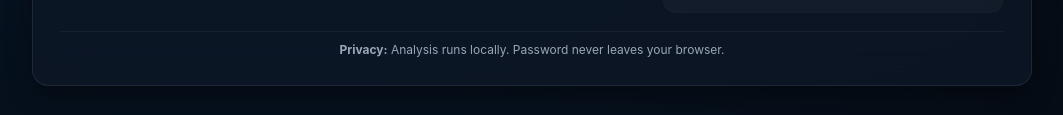
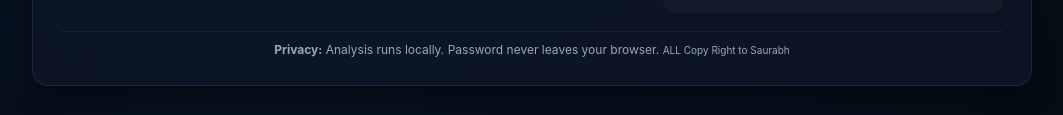
Before and after one commit to Saurabh24500/Password_Strength, a plain HTML site: page index.html in a window 1280 px wide. Shown: the part 692-807 px from the top of the page, without its empty margins (108-1171 px from the left). Drawn offline with Linux system fonts and the light colour scheme.

Commit message:
Update index.html

```diff
--- a/index.html
+++ b/index.html
@@ -70,6 +70,7 @@
 
     <footer class="foot">
       <strong>Privacy:</strong> Analysis runs locally. Password never leaves your browser.
+      <small id="copyright">ALL Copy Right to Saurabh</small>
     </footer>
   </main>
 
```
